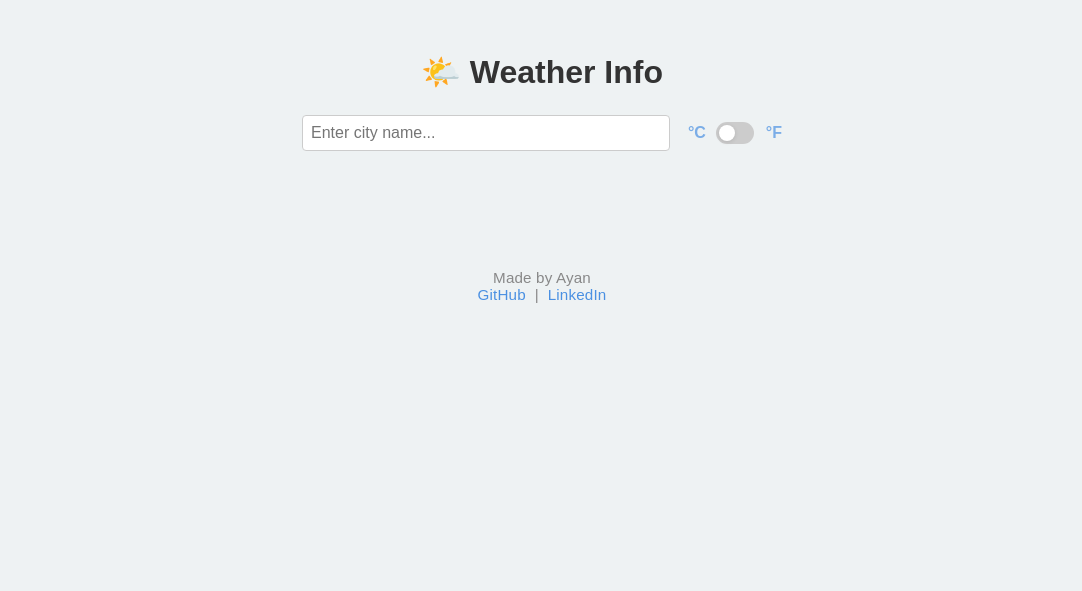
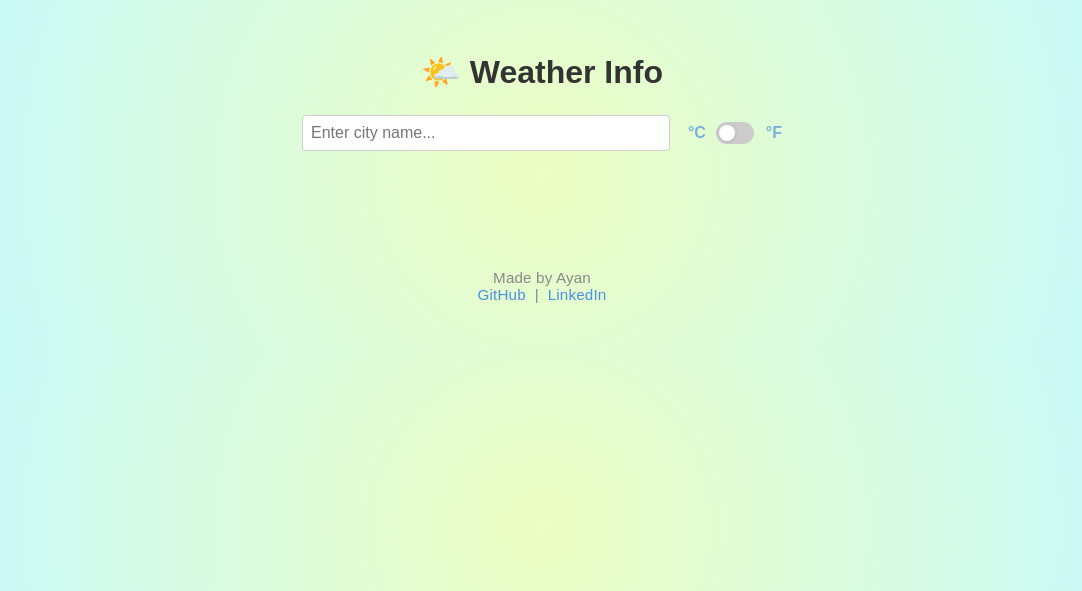
Before and after one commit to ayannotfound/SkyCast, a Flask app: page / in a window 1280 px wide. Shown: the top 591 px of the page, without its empty margins (98-1180 px from the left). Run offline with Flask 3, Linux system fonts and the light colour scheme.

Commit message:
bg-colour

```diff
--- a/static/style.css
+++ b/static/style.css
@@ -1,7 +1,7 @@
 body {
   font-family: Arial, sans-serif;
   padding: 2rem;
-  background: #eef2f3;
+  background: radial-gradient(circle, #f1febc -10%, #c4f8ff 100%);
   color: #333;
   display: flex;
   flex-direction: column;
@@ -23,7 +23,7 @@ input, button {
 .weather-box {
   margin-top: 2rem;
   padding: 1.5rem;
-  background: white;
+  background: rgba(255, 255, 255, 0.5);
   width: 100%;
   max-width: 30rem;
   border-radius: 8px;
```
